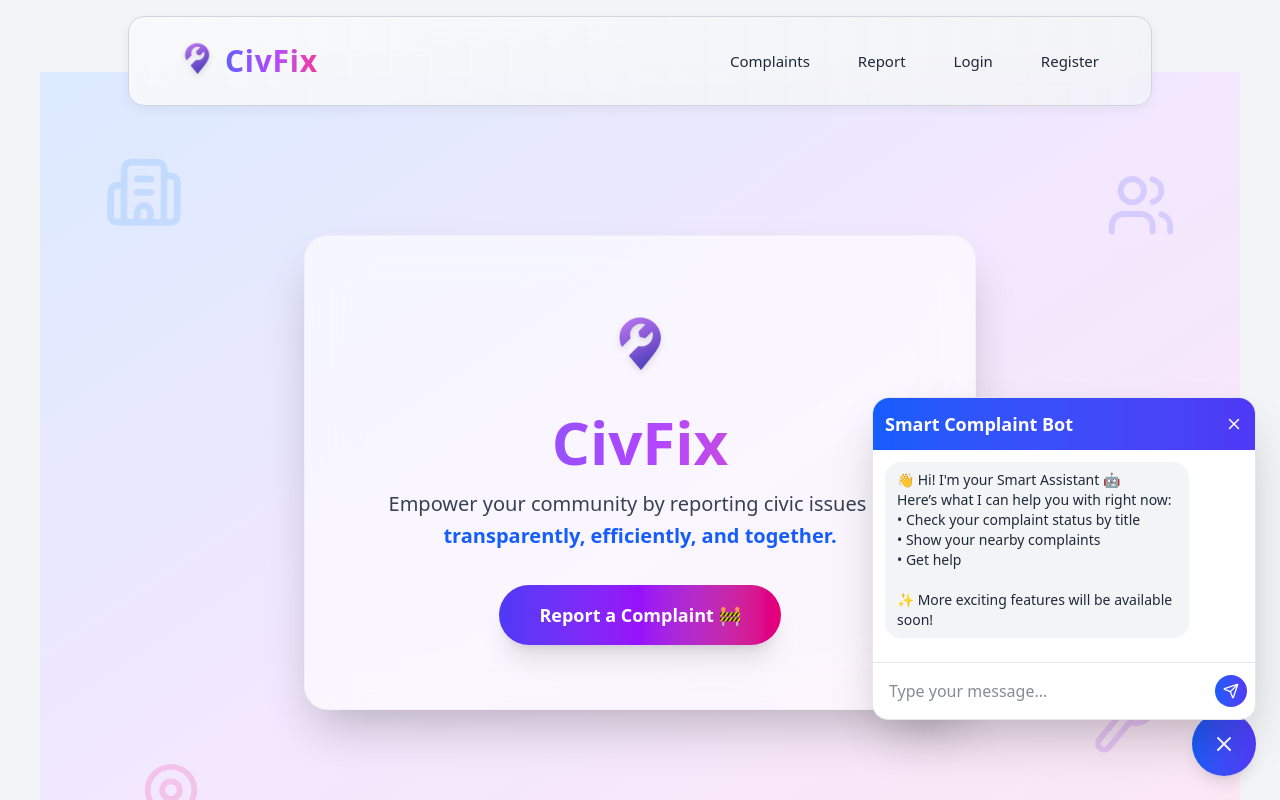
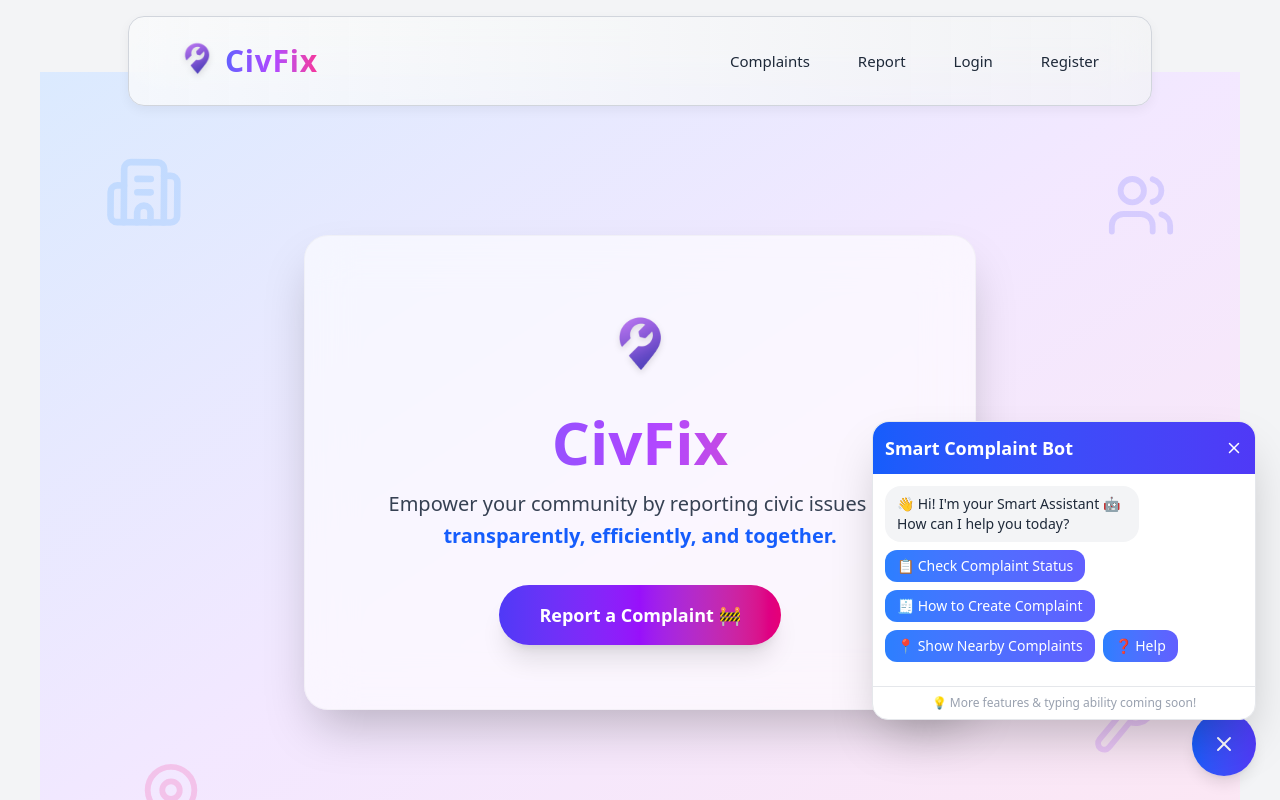
Before and after one commit to CodeWithQadeer/hacakthon-app, a React (Vite) app in the folder frontend/: page / in a window 1280 px wide. Both pictures are taken after a click on the button 1224 px from the left and 744 px from the top of the page. Built offline with nearby package versions, Linux system fonts and the light colour scheme.

Commit message:
made changes for the chatbot

```diff
--- a/frontend/src/components/Chatbot.jsx
+++ b/frontend/src/components/Chatbot.jsx
@@ -1,26 +1,26 @@
+// src/components/Chatbot.jsx
 import { useState, useRef, useEffect } from "react";
 import api from "../api/api";
-import { MessageSquare, X, Send } from "lucide-react";
+import { MessageSquare, X } from "lucide-react";
 
 const Chatbot = () => {
   const [open, setOpen] = useState(false);
-  const [input, setInput] = useState("");
   const [messages, setMessages] = useState([
     {
       from: "bot",
       text: `👋 Hi! I'm your Smart Assistant 🤖
-Here’s what I can help you with right now:
-• Check your complaint status by title
-• Show your nearby complaints
-• Get help
-
-✨ More exciting features will be available soon!`,
+How can I help you today?`,
+      options: [
+        "📋 Check Complaint Status",
+        "🧾 How to Create Complaint",
+        "📍 Show Nearby Complaints",
+        "❓ Help",
+      ],
     },
   ]);
-  const [loading, setLoading] = useState(false);
+
   const chatbotRef = useRef(null);
   const messagesEndRef = useRef(null);
-  const inputRef = useRef(null);
 
   // Close when clicking outside
   useEffect(() => {
@@ -38,75 +38,63 @@ Here’s what I can help you with right now:
     messagesEndRef.current?.scrollIntoView({ behavior: "smooth" });
   }, [messages]);
 
-  // Focus input on open
-  useEffect(() => {
-    if (open) setTimeout(() => inputRef.current?.focus(), 300);
-  }, [open]);
-
   const toggleOpen = () => {
     setOpen((prev) => !prev);
-    setInput("");
   };
 
-  const sendMessage = async (e) => {
-    e.preventDefault();
-    if (!input.trim()) return;
+  const handleOptionClick = async (option) => {
+    setMessages((prev) => [...prev, { from: "user", text: option }]);
 
-    const userMessage = input.trim();
-    setMessages((prev) => [...prev, { from: "user", text: userMessage }]);
-    setInput("");
-    setLoading(true);
+    let botReply = "";
 
     try {
-      let botReply = "";
-      const lowerMsg = userMessage.toLowerCase();
-
-      if (lowerMsg.includes("status") || lowerMsg.includes("complaint")) {
-        const titleMatch = userMessage
-          .replace(/status|complaint|of|for|about/gi, "")
-          .trim()
-          .toLowerCase();
-
+      if (option.includes("Status")) {
         const res = await api.get("/complaints/my");
         const complaints = res.data;
 
         if (!complaints?.length) {
           botReply = "📭 You don’t have any complaints yet.";
-        } else if (titleMatch) {
-          const complaint = complaints.find((c) =>
-            c.title.toLowerCase().includes(titleMatch)
-          );
-          botReply = complaint
-            ? `📝 Your complaint "${complaint.title}" is currently *${complaint.status}*.`
-            : `❌ No complaint found with title similar to "${titleMatch}".`;
         } else {
           botReply =
-            "Here are your complaints:\n" +
-            complaints.map((c) => `• ${c.title} — ${c.status}`).join("\n");
+            "📝 Here are your recent complaints:\n" +
+            complaints
+              .map((c) => `• ${c.title} — ${c.status}`)
+              .join("\n");
         }
-      } else if (lowerMsg.includes("create")) {
+      } else if (option.includes("Create")) {
         botReply =
           "🧾 To create a complaint, go to the 'Report' page and fill in details like title, description, image, and location.";
-      } else if (lowerMsg.includes("nearby")) {
+      } else if (option.includes("Nearby")) {
         botReply =
-          "📍 Soon I’ll show complaints near your location — feature coming soon!";
-      } else if (lowerMsg.includes("help")) {
+          "📍 Nearby complaints feature is coming soon! Stay tuned 🚀";
+      } else if (option.includes("Help")) {
         botReply =
-          "🤖 You can ask:\n• Check complaint status by title\n• Create complaint\n• Show nearby complaints\n\n✨ More features coming soon!";
-      } else {
-        botReply =
-          "🙃 Sorry, I didn’t get that.\nTry asking like:\n➡ 'Status of garbage complaint'\n➡ 'Show my complaint status'";
+          "🤖 You can tap on any of the options below to quickly get info.\n\n💡 More features & typing ability coming soon!";
       }
 
-      setMessages((prev) => [...prev, { from: "bot", text: botReply }]);
+      // Append bot message
+      setMessages((prev) => [
+        ...prev,
+        {
+          from: "bot",
+          text: botReply,
+          options: [
+            "📋 Check Complaint Status",
+            "🧾 How to Create Complaint",
+            "📍 Show Nearby Complaints",
+            "❓ Help",
+          ],
+        },
+      ]);
     } catch (err) {
       console.error(err);
       setMessages((prev) => [
         ...prev,
-        { from: "bot", text: "⚠ Something went wrong. Please try again." },
+        {
+          from: "bot",
+          text: "⚠ Something went wrong. Please try again.",
+        },
       ]);
-    } finally {
-      setLoading(false);
     }
   };
 
@@ -128,7 +116,9 @@ Here’s what I can help you with right now:
         >
           {/* Header */}
           <div className="p-3 bg-linear-to-r from-blue-600 to-indigo-600 rounded-t-2xl flex justify-between items-center">
-            <h3 className="text-lg font-semibold text-white">Smart Complaint Bot</h3>
+            <h3 className="text-lg font-semibold text-white">
+              Smart Complaint Bot
+            </h3>
             <button
               onClick={() => setOpen(false)}
               className="text-white hover:text-red-200"
@@ -140,8 +130,8 @@ Here’s what I can help you with right now:
           {/* Messages */}
           <div className="flex-1 overflow-y-auto p-3 space-y-3 text-sm max-h-[65vh] md:max-h-96 scroll-smooth">
             {messages.map((msg, i) => (
+              <div key={i} className="flex flex-col space-y-1">
                 <div
-                key={i}
                   className={`p-2 px-3 rounded-2xl whitespace-pre-wrap max-w-[85%] ${
                     msg.from === "bot"
                       ? "bg-gray-100 dark:bg-gray-700 text-gray-800 dark:text-gray-100 self-start"
@@ -150,34 +140,29 @@ Here’s what I can help you with right now:
                 >
                   {msg.text}
                 </div>
+
+                {msg.options && msg.from === "bot" && (
+                  <div className="flex flex-wrap gap-2 mt-1">
+                    {msg.options.map((opt, idx) => (
+                      <button
+                        key={idx}
+                        onClick={() => handleOptionClick(opt)}
+                        className="px-3 py-1.5 text-xs md:text-sm bg-linear-to-r from-blue-500 to-indigo-500 text-white rounded-xl hover:opacity-90 active:scale-95 transition"
+                      >
+                        {opt}
+                      </button>
                     ))}
-            {loading && (
-              <div className="text-gray-400 text-xs italic">Bot is typing...</div>
+                  </div>
                 )}
+              </div>
+            ))}
             <div ref={messagesEndRef} />
           </div>
 
-          {/* Input */}
-          <form
-            onSubmit={sendMessage}
-            className="flex items-center border-t border-gray-200 dark:border-gray-700 p-2"
-          >
-            <input
-              ref={inputRef}
-              type="text"
-              placeholder="Type your message..."
-              value={input}
-              onChange={(e) => setInput(e.target.value)}
-              className="flex-1 p-2 rounded-lg outline-none dark:bg-gray-700 dark:text-white text-sm md:text-base"
-            />
-            <button
-              type="submit"
-              disabled={loading}
-              className="ml-2 bg-linear-to-r from-blue-600 to-indigo-600 hover:from-blue-700 hover:to-indigo-700 text-white p-2 rounded-full disabled:opacity-50 transition-transform active:scale-95"
-            >
-              <Send size={16} />
-            </button>
-          </form>
+          {/* Footer message */}
+          <div className="text-center text-xs text-gray-400 dark:text-gray-500 p-2 border-t border-gray-200 dark:border-gray-700">
+            💡 More features & typing ability coming soon!
+          </div>
         </div>
       )}
 
```
Also changed, not shown: 2 other files (tests, documents, lock files or other folders). Lines whose indentation alone changed are shown as unchanged.
